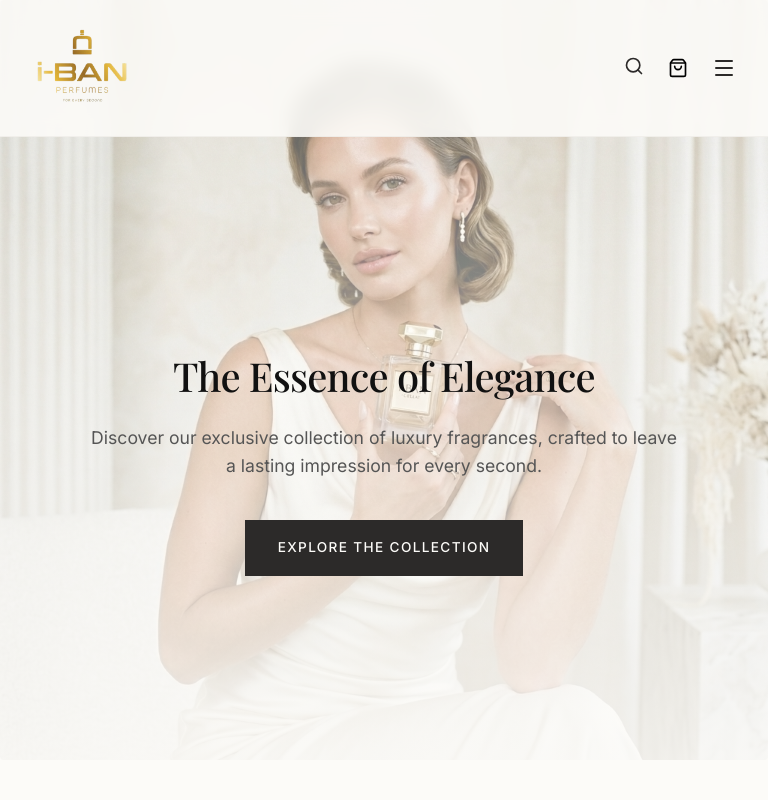
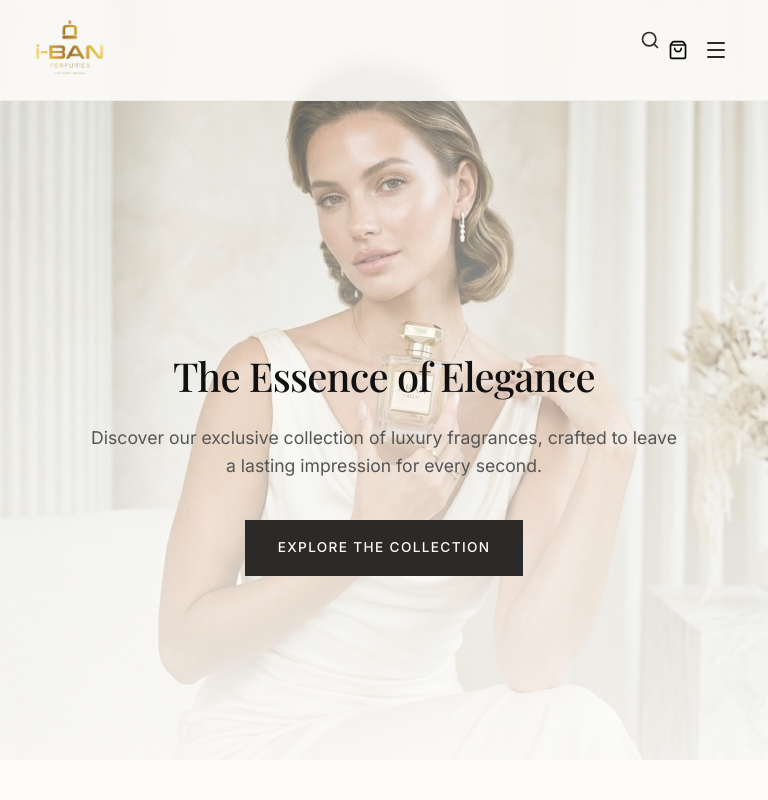
Before and after one commit to Abhinav-THAJ/perfume, a Next.js app: page / in a window 768 px wide. Shown: the top 800 px of the page. Built offline with nearby package versions, Linux system fonts and the light colour scheme; a web font is replaced by a local one.

Commit message:
chore: final comprehensive mobile optimizations for Samsung and iPhone

```diff
--- a/src/app/globals.css
+++ b/src/app/globals.css
@@ -17,19 +17,31 @@
   padding: 0;
 }
 
+html, body {
+  max-width: 100vw;
+  overflow-x: hidden;
+  -webkit-tap-highlight-color: transparent;
+}
+
 body {
   background-color: var(--color-bg);
   color: var(--color-text);
   font-family: var(--font-sans);
   line-height: 1.6;
   -webkit-font-smoothing: antialiased;
+  text-rendering: optimizeLegibility;
 }
 
 h1, h2, h3, h4, h5, h6 {
   font-family: var(--font-serif);
   font-weight: 500;
   color: var(--color-text);
+  word-wrap: break-word;
 }
+
+h1 { font-size: clamp(2.2rem, 8vw, 4rem); }
+h2 { font-size: clamp(1.8rem, 6vw, 2.5rem); }
+h3 { font-size: clamp(1.4rem, 4vw, 1.8rem); }
 
 a {
   color: inherit;
@@ -56,8 +68,14 @@ img {
 }
 
 .page {
-  padding-top: 160px; /* offset for fixed nav (~150px) */
+  padding-top: 110px; /* Offset for mobile nav (~93px) */
   min-height: 100vh;
+}
+
+@media (min-width: 768px) {
+  .page {
+    padding-top: 160px; /* Offset for desktop nav (~150px) */
+  }
 }
 
 .section {
--- a/src/app/page.module.css
+++ b/src/app/page.module.css
@@ -6,7 +6,13 @@
   justify-content: center;
   text-align: center;
   overflow: hidden;
-  padding-top: 160px; /* Account for navbar + large logo height */
+  padding-top: 110px; /* Base for mobile */
+}
+
+@media (min-width: 768px) {
+  .hero {
+    padding-top: 160px; /* Correct offset for desktop */
+  }
 }
 
 .heroBg {
--- a/src/app/product/[id]/page.module.css
+++ b/src/app/product/[id]/page.module.css
@@ -1,6 +1,5 @@
 .pdpContainer {
-  padding-top: 8rem;
-  padding-bottom: 6rem;
+  padding-bottom: 4rem;
 }
 
 .backLink {
--- a/src/components/Navbar.module.css
+++ b/src/components/Navbar.module.css
@@ -139,9 +139,17 @@
 }
 
 @media (max-width: 768px) {
+  .header {
+    padding: 1rem 0;
+  }
+
   .logo img {
-    height: 80px;
-    max-width: 180px;
+    height: 60px;
+    max-width: 150px;
+  }
+
+  .mobileOverlay {
+    top: 93px; /* Precise offset for mobile header: logo(60) + padding(1rem*2) + border(1) */
   }
 
   .links {
@@ -152,5 +160,11 @@
     display: flex;
     align-items: center;
     justify-content: center;
+    width: 40px;
+    height: 40px;
+  }
+
+  .icons {
+    gap: 0.5rem;
   }
 }
```
